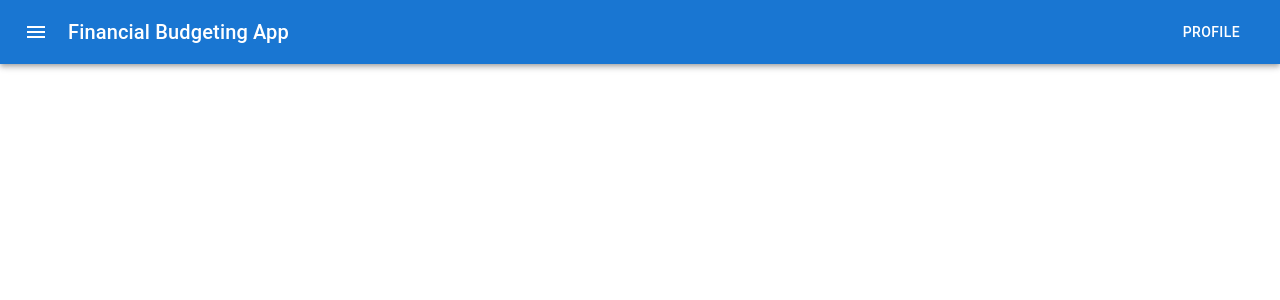
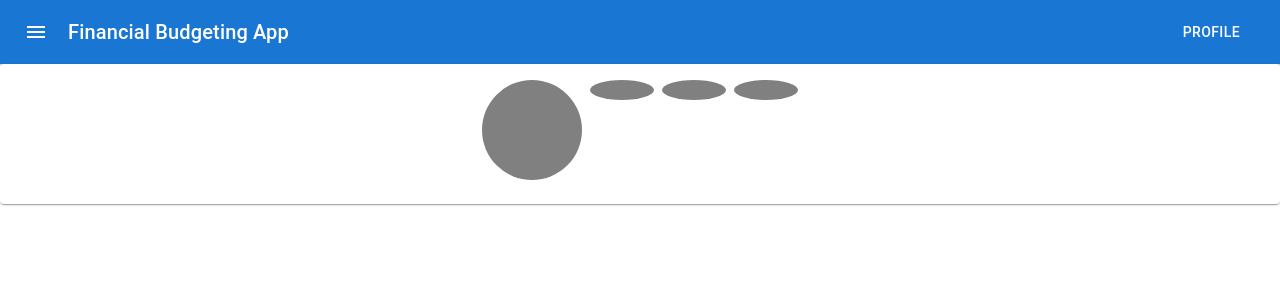
Before and after one commit to segunawe/YourFaveBudgetingApp, a React (Create React App) app: page / in a window 1280 px wide. Shown: the top 300 px of the page. Built offline with nearby package versions, Linux system fonts and the light colour scheme.

Commit message:
Bucket added

```diff
--- a/src/App.js
+++ b/src/App.js
@@ -1,11 +1,14 @@
 import './App.css';
 import Header from './Header';
+import CircleRow from './Bucket';
 
 function App() {
   return (
-    <Header />
-
+    <>
+      <Header/>
+      <CircleRow />
+    </>
   );
-}
+};
 
 export default App;
--- /dev/null
+++ b/src/Bucket.js
@@ -0,0 +1,60 @@
+import React from 'react';
+import { Card, CardContent, Button } from '@mui/material';
+
+const CircleRow = () => {
+  return (
+    <Card>
+      <CardContent sx={{ display: 'flex', justifyContent: 'center' }}>
+        <Button
+          sx={{
+            borderRadius: 25,
+            width: 100,
+            height: 100,
+            marginRight: 1,
+            backgroundColor: 'grey',
+            '&:hover': {
+              backgroundColor: 'black',
+            },
+          }}
+        />
+        <Button
+          sx={{
+            borderRadius: '50%',
+            width: 20,
+            height: 20,
+            marginRight: 1,
+            backgroundColor: 'grey',
+            '&:hover': {
+              backgroundColor: 'black',
+            },
+          }}
+        />
+        <Button
+          sx={{
+            borderRadius: '50%',
+            width: 20,
+            height: 20,
+            marginRight: 1,
+            backgroundColor: 'grey',
+            '&:hover': {
+              backgroundColor: 'black',
+            },
+          }}
+        />
+        <Button
+          sx={{
+            borderRadius: '50%',
+            width: 20,
+            height: 20,
+            backgroundColor: 'grey',
+            '&:hover': {
+              backgroundColor: 'black',
+            },
+          }}
+        />
+      </CardContent>
+    </Card>
+  );
+};
+
+export default CircleRow;
```
